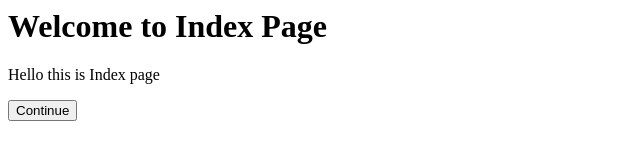
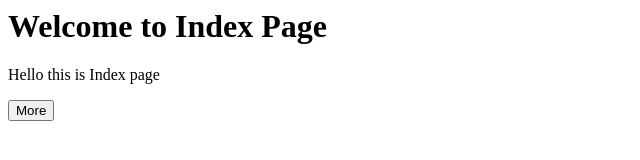
Before and after one commit to dhimancbnits/march-22, a plain HTML site: page index.html in a window 1280 px wide. Shown: the full height of the page, 0-640 px from the left. Drawn offline with Linux system fonts and the light colour scheme.

Commit message:
Recent Update from Fix branch

```diff
--- a/index.html
+++ b/index.html
@@ -7,6 +7,6 @@
 	<body>
 		<h1>Welcome to Index Page</h1>
 		<p>Hello this is Index page</p>
-		<button>Continue</button>
+		<button>More</button>
 	</body>
 </html>
```
